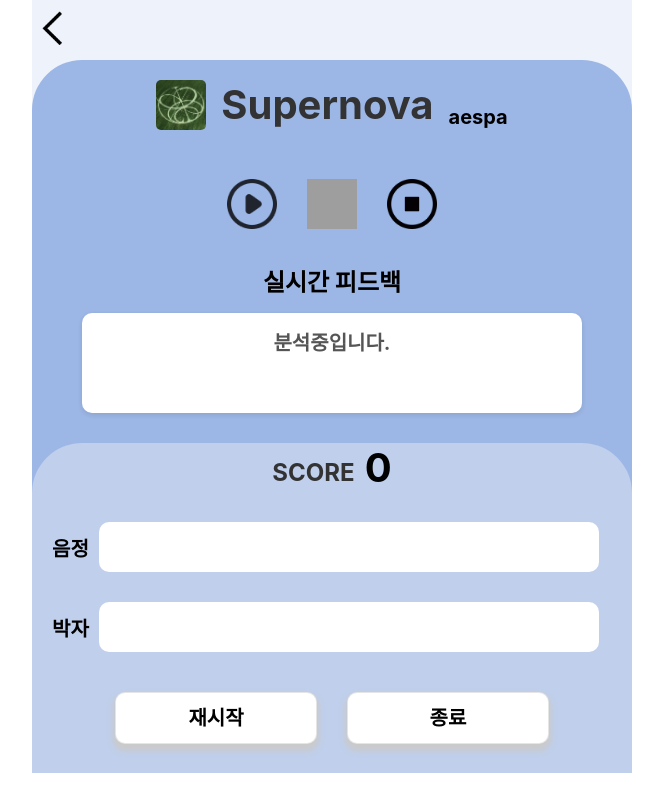
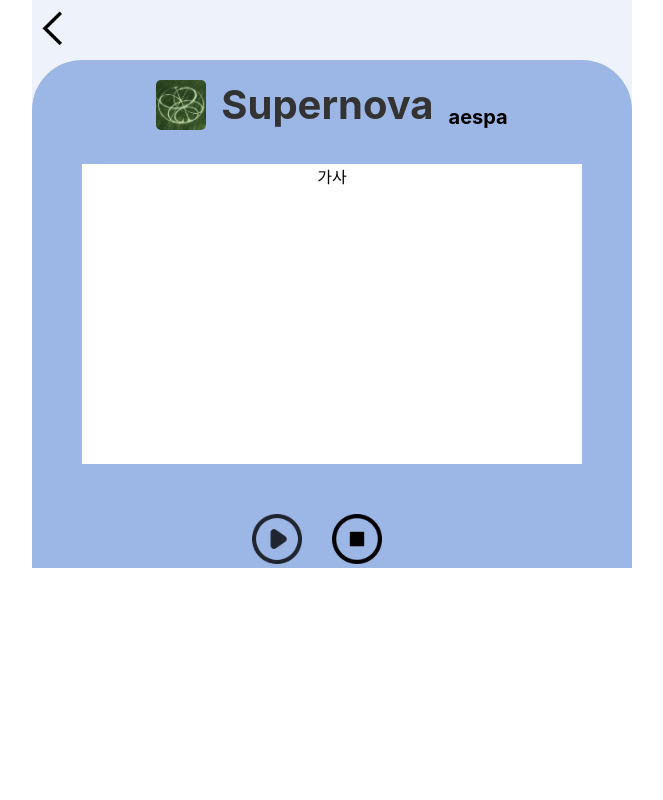
Before and after one commit to 9dongb/ai_vocal_training, a React (Create React App) app in the folder front-end/: page /immediate_feedback_analyze in a window 1280 px wide. Shown: the whole page, without its empty margins (308-971 px from the left). Built offline with nearby package versions, Linux system fonts and the light colour scheme; grey boxes are pictures that could not be loaded.

Commit message:
0909mjw ( 회원가입, 로그인, 녹음페이지 )

```diff
--- a/front-end/package.json
+++ b/front-end/package.json
@@ -8,6 +8,7 @@
     "@testing-library/user-event": "^13.5.0",
     "bcrypt": "^5.1.1",
     "cors": "^2.8.5",
+    "express": "^4.19.2",
     "multer": "^1.4.5-lts.1",
     "mysql": "^2.18.1",
     "react": "^18.3.1",
--- a/front-end/src/App.js
+++ b/front-end/src/App.js
@@ -9,11 +9,11 @@
 import Feedbacklist_member from "./feedbacklist_member.js";
 import Immediate_feedback_final from "./immediate_feedback_final.js";
 import Feedback_final from "./feedback_final.js";
-import RecordComponent from "./recordcomponent.js";
+
 
 function App() {
   //임시 변수: 로그인 아닌 경우 메인페이지 이전에 로그인 페이지 실행되도록 하기 위함: 조호연
-  let loginYn = "N";
+  //let loginYn = "N";
 
   // return <div className="App">{loginYn === "N" ? <Login /> : <Main />}</div>;
   return (
@@ -28,7 +28,6 @@
           <Route path="/Feedbacklist_member" element={<Feedbacklist_member />}></Route>
           <Route path="/immediate_feedback_final" element={<Immediate_feedback_final/>}></Route>
           <Route path="/feedback_final" element={<Feedback_final/>}></Route>
-          <Route path="/record" element={<RecordComponent/>}></Route>
           <Route path="/" element={<Navigate to="/login" />} /> {/*기본 경로 /login으로 설정 */}
 
         </Routes>
--- a/front-end/src/immediate_feedback_analyze.css
+++ b/front-end/src/immediate_feedback_analyze.css
@@ -39,9 +39,14 @@
 }
 
 .song_lyrics_container{
-    margin-left:25px;
-    margin-bottom:25px;
+    width: 500px;
+    height: 300px;
+    margin: 0 auto;
+    margin-bottom: 50px;
+    background-color: white;
+    text-align: center;
 }
+
 
 .btn_container {
     display: flex;
@@ -60,131 +65,3 @@
     width: 50px;
     height: 50px;
 }
-
-.feedback_container {
-    margin-top:30px;
-}
-
-.feedback_title {
-    font-size: 24px;
-    font-weight: bold;
-    color: #000000;
-    margin-bottom: 15px;
-    text-align: center;
-}
-
-.feedback_message {
-    background-color: #fff;
-    border-radius: 10px;
-    padding: 10px;
-    max-width: 80%;
-    font-size: 20px;
-    font-weight: bold;
-    color: #555;
-    text-align: center;
-    box-shadow: 0 2px 5px rgba(0, 0, 0, 0.1);
-    margin: 0 auto;
-    height: 80px;
-    line-height: 40px;
-}
-
-.feedback_analyze_score{
-    background-color:#BFCFEC;
-    border-top-left-radius: 50px;
-    border-top-right-radius: 50px;
-    margin-top:30px;
-    height: 330px;
-}
-
-.feedback_score_title{
-    display:flex;
-    justify-content:center;
-}
-
-.feedback_score {
-    font-size: 24px;
-    font-weight: bold;
-    color: #333;
-    margin-top:15px;
-}
-
-.feedback_score_number{
-    font-size:40px;
-    margin-left:10px;
-    font-weight:bold;
-}
-
-.feedback_bar_container{
-    display:flex;
-    align-items:center;
-    margin:30px 0;
-}
-
-.feedback_label {
-    margin-left:20px;
-    margin-right:10px;
-    font-size: 20px;
-    font-weight: bold;
-  }
-
-  .feedback_tune_bar, .feedback_beat_bar {
-    border-radius:10px;
-    flex-grow: 1; /* 남은 공간을 모두 차지하게 설정 */
-    height: 50px; /* 막대의 높이 설정 */
-    background-color:#fff;
-    position: relative;
-    max-width: calc(100% - 100px); /* 레이블 너비를 고려한 막대의 최대 너비 */
-    transition: width 2s; /* 그래프의 부드러운 증가를 위한 애니메이션 */
-
-  }
-
-  .feedback_tune_bar::before, .feedback_beat_bar::before {
-    content: '';
-    position: absolute;
-    height: 100%;
-    background-color: #76c7c0; /* 막대의 색상 */
-    border-radius:10px;
-    transition: width 2s; /* 그래프의 부드러운 증가를 위한 애니메이션 */
-  }
-
-  .feedback_tune_bar::before {
-    width: calc(var(--value) * 1%);
-  }
-
-  .feedback_beat_bar::before {
-    width: calc(var(--value) * 1%);
-  }
-
-.feedback_button{
-    display:flex;
-    font-size:30px;
-    text-align:center;
-    justify-content:center;
-    gap:30px;
-    margin-top:40px;
-    line-height:50px;
-}
-
-.feedback_restartBtn{
-    background-color:#fff;
-    border: 1px solid rgba(0, 0, 0, 0.1);
-    border-radius: 10px;
-    font-size: 20px;
-    font-weight: 700;
-    text-align: center;
-    box-shadow: 0px 5px 6px 2px #cacaca;
-    width:200px;
-    height:50px;
-}
-
-.feedback_endBtn{
-    background-color:#fff;
-    border: 1px solid rgba(0, 0, 0, 0.1);
-    border-radius: 10px;
-    font-size: 20px;
-    font-weight: 700;
-    text-align: center;
-    box-shadow: 0px 5px 6px 2px #cacaca;
-    width:200px;
-    height:50px;
-}
--- a/front-end/src/immediate_feedback_analyze.js
+++ b/front-end/src/immediate_feedback_analyze.js
@@ -1,73 +1,105 @@
-import React, { useEffect, useState } from 'react';
+import React, { useState, useRef } from 'react';
 import './immediate_feedback_analyze.css';
 import "./common/root.css";
-import YouTube from 'react-youtube';
-import { Link } from 'react-router-dom';
 import Header2 from './common/Header2.js';
 
 function Immediate_feedback_analyze() {
-  const videoId = "nENMWU6BtAo"; // 유튜브 동영상 ID
+  const [isPlaying, setIsPlaying] = useState(false); // 재생 상태
+  const [isPaused, setIsPaused] = useState(false); // 녹음 일시 중지 상태
+  const audioRef = useRef(null); // 오디오 요소 참조
+  const [mediaRecorder, setMediaRecorder] = useState(null); // MediaRecorder 참조
+  const [recordedChunks, setRecordedChunks] = useState([]); // 녹음된 데이터 저장
 
-  const [message, setMessage] = useState("분석중입니다."); // 초기 메시지 상태
-  const [score, setScore] = useState(0); // 초기 점수 상태
-  const [tuneValue, setTuneValue] = useState(0); // 음정 초기 값
-  const [beatValue, setBeatValue] = useState(0); // 박자 초기 값
+  // 오디오 재생 및 녹음 시작
+  const handleStart = async () => {
+    if (audioRef.current) {
+      audioRef.current.play();
+    }
 
-  const opts = {
-    height: '350',
-    width: '550',
-    playerVars: {
-      autoplay: 1,
-    },
+    // 녹음 시작
+    try {
+      const stream = await navigator.mediaDevices.getUserMedia({ audio: true });
+      const recorder = new MediaRecorder(stream);
+      setMediaRecorder(recorder);
+
+      const chunks = [];
+      recorder.ondataavailable = (event) => {
+        if (event.data.size > 0) {
+          chunks.push(event.data);
+        }
       };
 
-  const onReady = (event) => {
-    // 동영상이 준비되었을 때의 처리
-    event.target.pauseVideo(); // 자동 재생 후 일시 정지
+      recorder.onstop = () => {
+        const blob = new Blob(chunks, { type: 'audio/wav' });
+        setRecordedChunks(chunks);
+        console.log('녹음된 데이터 Blob:', blob);
+        uploadToServer(blob); // 녹음이 멈추면 서버로 업로드
       };
 
-  useEffect(() => {
-    // 10초 후 그래프 애니메이션 시작
-    const timer1 = setTimeout(() => {
-      setTuneValue(85); // 목표 값 설정
-      setBeatValue(90); // 목표 값 설정
-
-      // 점수 애니메이션 시작
-      let startScore = 0;
-      const endScore = 88;
-      const scoreDuration = 25000; // 25초 동안 증가
-      const scoreIncrement = endScore / (scoreDuration / 100);
-      const animateScore = () => {
-        startScore += scoreIncrement;
-        if (startScore <= endScore) {
-          setScore(Math.round(startScore));
-          setTimeout(animateScore, 100); // 100ms 간격으로 증가
+      recorder.start();
+      setIsPlaying(true);
+      setIsPaused(false); // 처음 시작할 때는 중지 상태 아님
+      console.log('녹음 및 재생 시작');
+    } catch (error) {
+      console.error('녹음 시작 오류:', error);
     }
   };
-      animateScore();
-    }, 18000);
 
-    // 15초 후 메시지 변경
-    const timer2 = setTimeout(() => {
-      setMessage("음정이 낮습니다. 한 키 올려주세요!");
-    }, 15000);
+  // 녹음 일시 중지 함수
+  const handlePause = () => {
+    if (mediaRecorder && mediaRecorder.state === "recording") {
+      mediaRecorder.pause(); // 녹음 일시 중지
+      audioRef.current.pause(); // 오디오 재생 멈춤
+      setIsPaused(true);
+      setIsPlaying(false);
+      console.log('녹음 및 재생 일시 중지');
+    }
+  };
 
-    // 25초 후 메시지 변경
-    const timer3 = setTimeout(() => {
-      setMessage("음정이 좋아졌습니다!");
-    }, 35000);
+  // 녹음 재개 함수
+  const handleResume = () => {
+    if (mediaRecorder && mediaRecorder.state === "paused") {
+      mediaRecorder.resume(); // 녹음 재개
+      audioRef.current.play(); // 오디오 재생 재개
+      setIsPaused(false);
+      setIsPlaying(true);
+      console.log('녹음 및 재생 재개');
+    }
+  };
 
-    return () => {
-      clearTimeout(timer1);
-      clearTimeout(timer2);
-      clearTimeout(timer3);
+  // 녹음 완전히 멈추는 함수 (업로드는 recorder.onstop에서 처리됨)
+  const handleStop = () => {
+    if (mediaRecorder && mediaRecorder.state !== "inactive") {
+      mediaRecorder.stop(); // 녹음 완전 중지
+      audioRef.current.pause(); // 오디오 재생 멈춤
+      audioRef.current.currentTime = 0; // 재생 위치 초기화
+      setIsPlaying(false);
+      setIsPaused(false);
+      console.log('녹음 중지');
+    }
   };
-  }, []);
+
+  // 서버로 녹음된 파일 전송 함수
+  const uploadToServer = async (blob) => {
+    const formData = new FormData();
+    formData.append('audio', blob, 'recording.wav'); // 서버에 파일로 전송
+
+    try {
+      const response = await fetch('http://localhost:3001/uploads', {
+        method: 'POST',
+        body: formData,
+      });
+      const result = await response.json();
+      console.log('서버 응답:', result);
+    } catch (error) {
+      console.error('서버로 파일 업로드 실패:', error);
+    }
+  };
 
   return (
     <div className="body">
       <div className='container'>
-      <Header2/>
+        <Header2 />
         <div className='immediate_feedback_analyze'>
           <div className='song_container'>
             <div className='song_info_container'>
@@ -78,57 +110,29 @@
               <div className='song_artist'>aespa</div>
             </div>
 
-          <div className='song_lyrics_container'>
-            <YouTube videoId={videoId} opts={opts} onReady={onReady} /> {/* 유튜브 동영상 컴포넌트 */}
+            <div className='song_lyrics_container'>가사</div>
+
+            <div className='btn_container'>
+              {/* Play 버튼: 녹음 시작 또는 재개 */}
+              <div className='playbtn_container'>
+                <img
+                  src={isPlaying ? '/img/stopbtn.png' : '/img/playbtn.png'}
+                  alt="Play or Pause Button"
+                  onClick={isPlaying ? handlePause : handleStart} // 상태에 따라 재생/일시정지
+                />
               </div>
 
-          <div className='btn_container'>
-            <div className = 'playbtn_container'>
-              <img src = '/img/playbtn.png'  />
-            </div>
-            <div className = 'stopbtn_container'>
-              <img src = '/img/stopbtn.png' />
-            </div>
-            <div className = 'pausetn_container'>
-              <img src = '/img/pausebtn.png'  />
+              {/* Stop 버튼: 녹음 중지 및 서버 업로드 */}
+              <div className='stopbtn_container'>
+                <img
+                  src='/img/pausebtn.png'
+                  alt="Stop Button"
+                  onClick={handleStop} // 녹음 중지
+                  disabled={!isPlaying && !isPaused} // 녹음 중이 아니면 비활성화
+                />
               </div>
             </div>
-
-          <div className='feedback_container'>
-
-            <div className='feedback_title'>실시간 피드백</div>
-            <div className='feedback_inner'>
-              <div className='feedback_message'>
-                {message}
-              </div>
-            </div>
-
-            <div className='feedback_analyze_score'>
-              <div className='feedback_score_title'>
-                <div className='feedback_score'>SCORE</div>
-                <div className='feedback_score_number'>{score}</div>
-              </div>
-
-              <div className='feedback_bar_container'>
-                <div className='feedback_label'>음정</div>
-                <div className='feedback_tune_bar' style={{ '--value': tuneValue }}></div>
-              </div>
-
-              <div className='feedback_bar_container'>
-                <div className='feedback_label'>박자</div>
-                <div className='feedback_beat_bar' style={{ '--value': beatValue }}></div>
-              </div>
-
-              <div className='feedback_button'>
-                <div className='feedback_restartBtn'>재시작</div>
-                <Link to={"/immediate_feedback_final"}>
-                  <div className='feedback_endBtn'>종료</div>
-                </Link>
-              </div>
-            </div>
-
-
-          </div>
+            <audio ref={audioRef} src="./mr/babyshark.wav" />
           </div>
         </div>
       </div>
--- a/front-end/src/main.js
+++ b/front-end/src/main.js
@@ -36,11 +36,9 @@
                 </div>
                 <div id='top100_list'>
                     <div className='title'>
-                        <Link to={"/record"}>
                             <div className='title_main'>
                                 TOP 100
                             </div>
-                        </Link>
                     </div>
                     <div id='top100'>
                         <Link to={"/immediate_feedback_analyze"}>
```
Also changed, not shown: front-end/src/join_member.css (+55 -8 lines), front-end/src/join_member.js (+75 -23 lines), front-end/src/login_member.js (+7 -7 lines), front-end/src/recordcomponent.js (deleted, +0 -74 lines), front-end/src/server/server.js (+72 -52 lines), 2 other files (tests, documents, lock files or other folders). Lines whose indentation alone changed are shown as unchanged.
